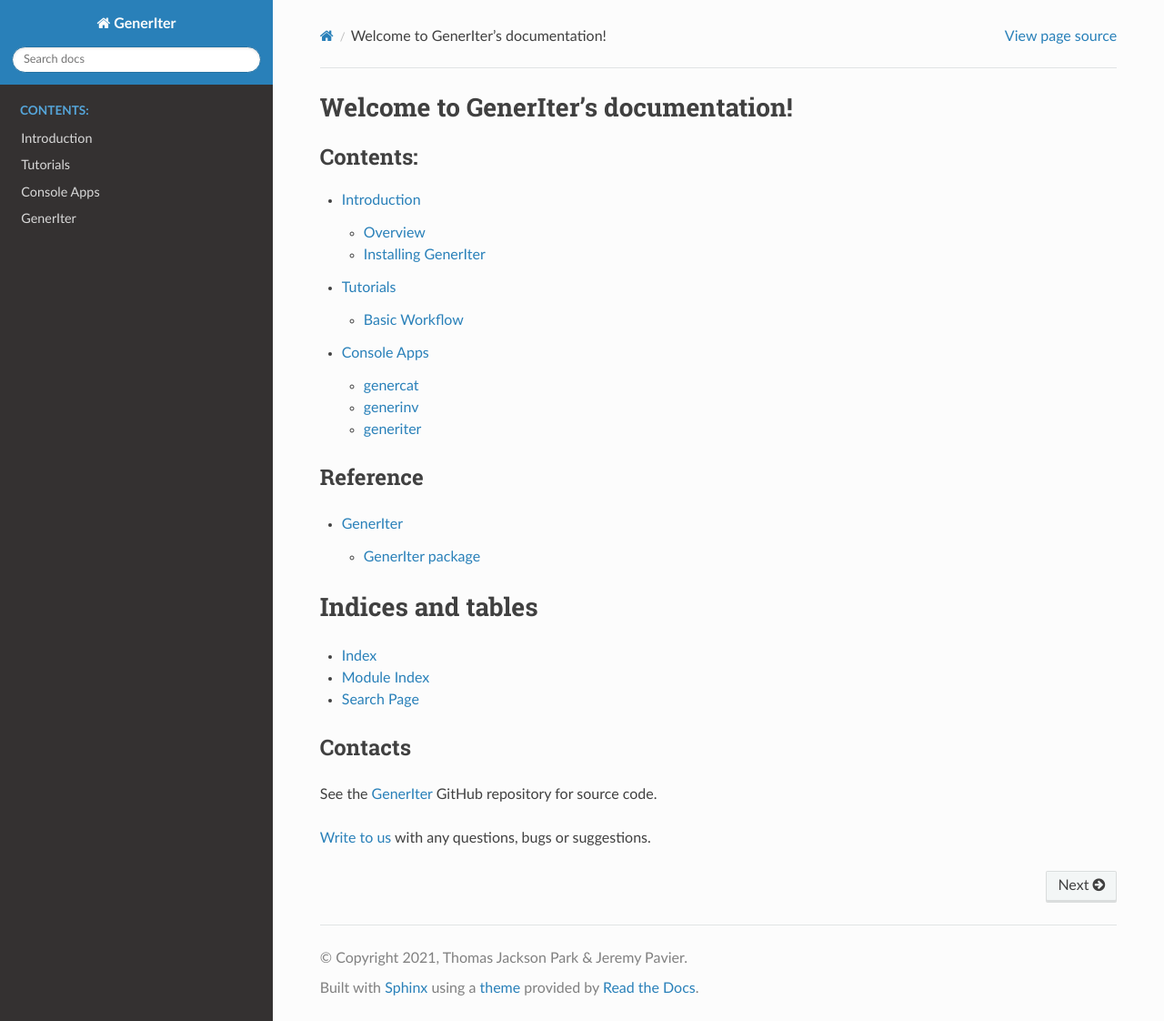
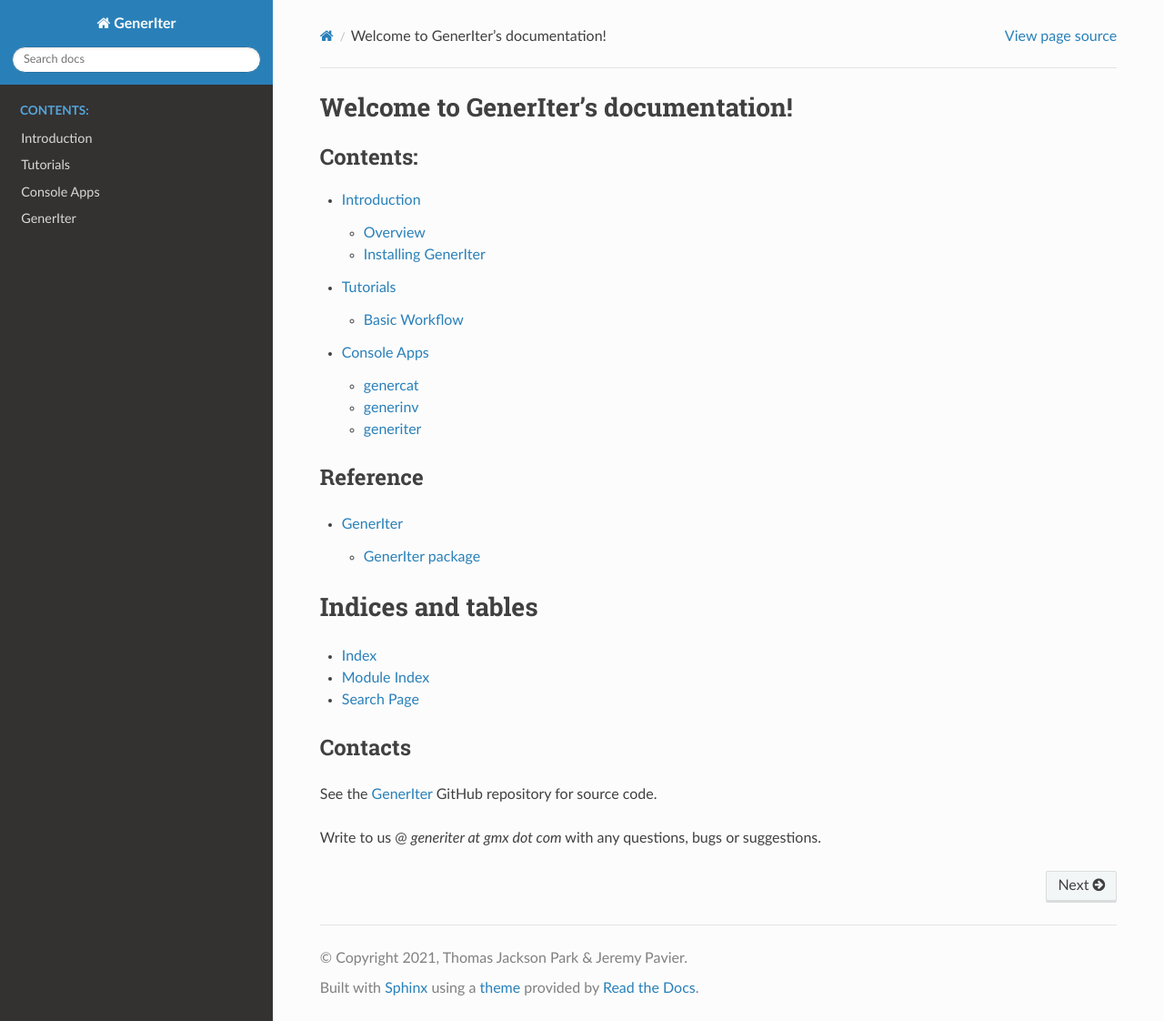
Before and after one commit to GridPresence/GenerIter, a Sphinx documentation site: the page built from docs/source/index.rst, in a window 1280 px wide and 1122 px high. Shown: the whole window at 91% size. Built offline with Sphinx 7.4.7 and the Read the Docs theme 2.0.0, drawn with Linux system fonts in a browser that asks for light colours.

Commit message:
Remove scrapable email address format

```diff
--- a/docs/source/index.rst
+++ b/docs/source/index.rst
@@ -34,7 +34,6 @@
 --------
 See the GenerIter_ GitHub repository for source code.
 
-`Write to us`_ with any questions, bugs or suggestions.
+Write to us @ `generiter at gmx dot com` with any questions, bugs or suggestions.
 
 .. _GenerIter: https://github.com/GridPresence/GenerIter
-.. _Write to us: generiter@gmx.com
```
